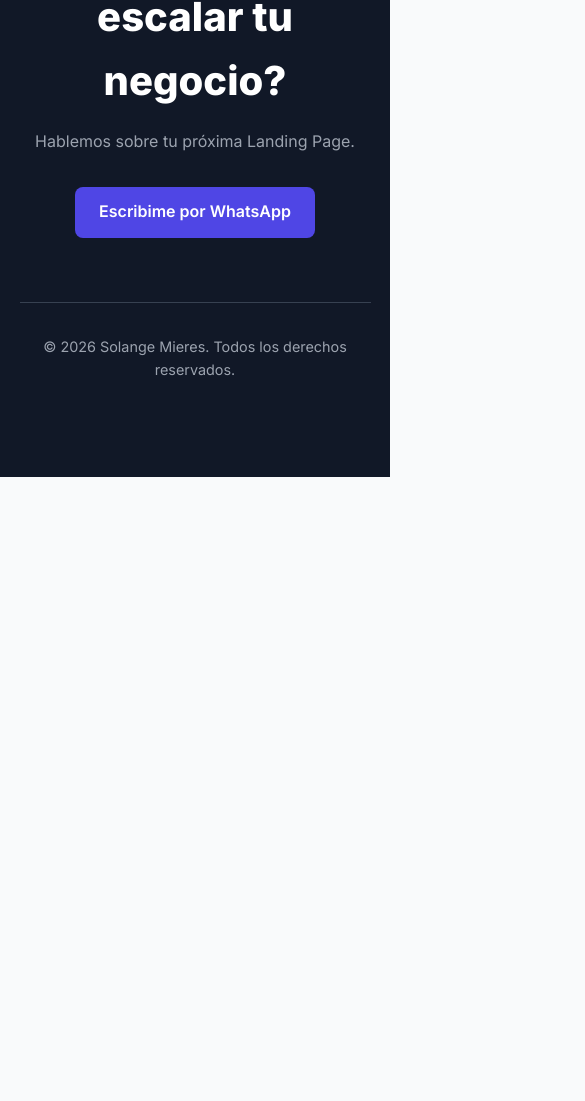
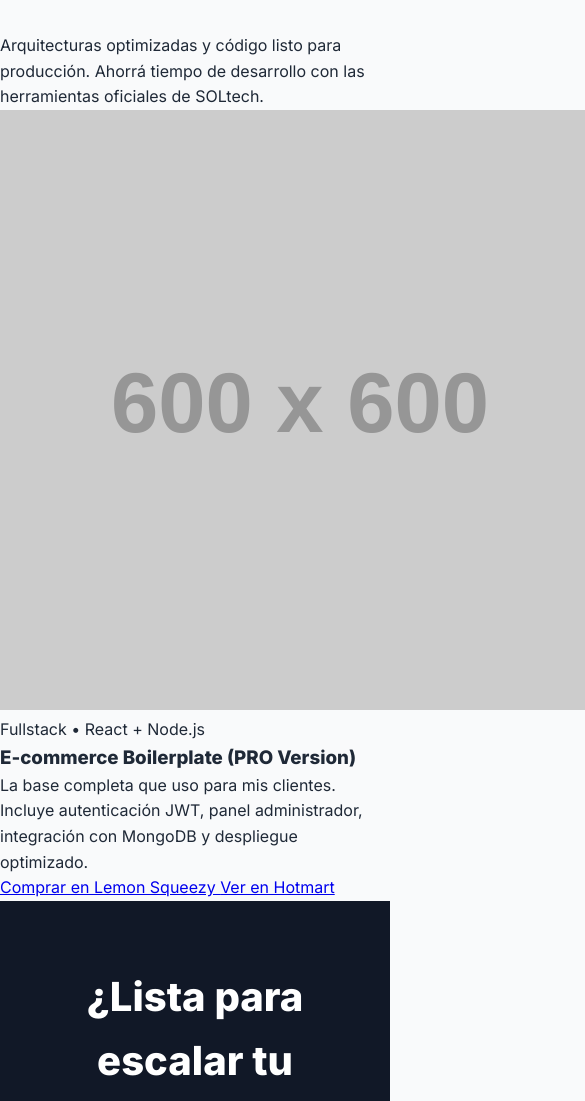
Before and after one commit to SolangeMieres/landing-pages, a plain HTML site: page index.html in a window 390 px wide. Shown: the part 6661-7762 px from the top of the page, 585 px wide, since content can reach past the window. Before the commit the page ends 7138 px from the top, so only its background shows below. Drawn offline with Linux system fonts and the light colour scheme; placeholder pictures from the web are drawn by us.

Commit message:
Refactor index.html structure and content

```diff
--- a/index.html
+++ b/index.html
@@ -194,6 +194,45 @@
             </div>
         </section>
     </main>
+<section id="productos-digitales" class="py-20 px-6 bg-gradient-to-b from-dark to-gray">
+  <div class="max-w-6xl mx-auto text-center mb-12">
+    <h2 class="text-3xl md:text-4xl font-bold text-brand mb-4 underline decoration-brand/30">Digital Assets para Devs</h2>
+    <p class="text-light/70 max-w-2xl mx-auto">
+      Arquitecturas optimizadas y código listo para producción. Ahorrá tiempo de desarrollo con las herramientas oficiales de SOLtech.
+    </p>
+  </div>
+
+  <div class="max-w-4xl mx-auto">
+    <div class="bg-gray p-8 rounded-2xl border border-brand/30 shadow-soft flex flex-col md:flex-row items-center gap-8 hover:scale-[1.01] transition-all">
+      <div class="w-full md:w-1/3">
+        <img src="https://placehold.co/600x600/1E2329/00B4D8?text=Boilerplate+PRO" alt="Boilerplate Fullstack" class="rounded-xl shadow-lg border border-light/10" />
+      </div>
+
+      <div class="w-full md:w-2/3 text-left">
+        <div class="flex items-center gap-2 mb-2">
+          <span class="bg-brand/20 text-brand text-[10px] font-bold px-2 py-0.5 rounded uppercase tracking-widest">Fullstack</span>
+          <span class="text-light/50 text-sm">• React + Node.js</span>
+        </div>
+        <h3 class="text-2xl font-bold text-white mb-3">E-commerce Boilerplate (PRO Version)</h3>
+        <p class="text-light/80 text-sm mb-6">
+          La base completa que uso para mis clientes. Incluye autenticación JWT, panel administrador, integración con MongoDB y despliegue optimizado.
+        </p>
+
+        <div class="flex flex-wrap gap-3 mb-6">
+          <a href="https://soltechboilerplate.lemonsqueezy.com/checkout/buy/a5fe4b5c-0bfe-4f5f-894f-180f32c05da2"
+             target="_blank"
+             class="bg-brand text-white px-6 py-2.5 rounded-lg font-bold hover:bg-accent transition shadow-md">
+            Comprar en Lemon Squeezy
+          </a>
+          <a href="#" target="_blank" class="border border-brand/50 text-brand px-6 py-2.5 rounded-lg font-bold hover:bg-brand/10 transition">
+            Ver en Hotmart
+          </a>
+        </div>
+      </div>
+    </div>
+  </div>
+</section>
+
 
     <footer id="contacto">
         <h2>¿Lista para escalar tu negocio?</h2>
```
